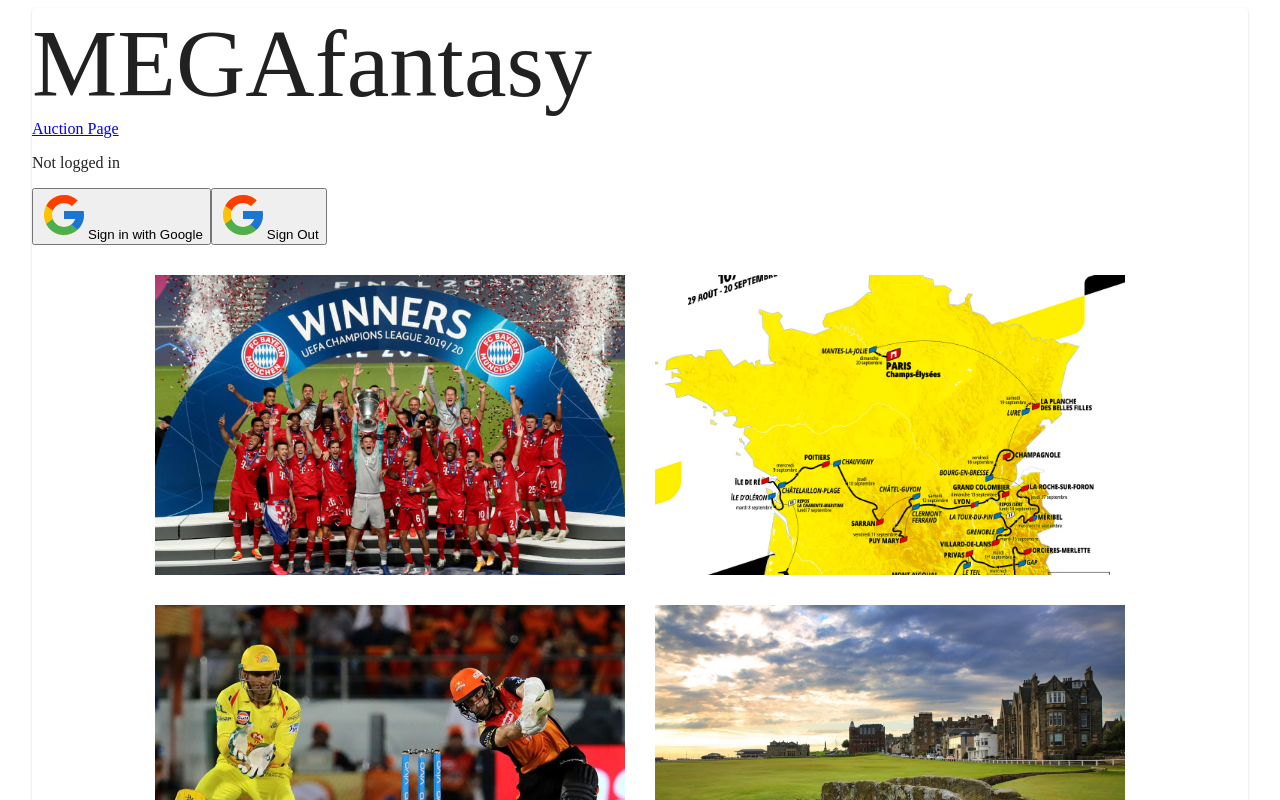
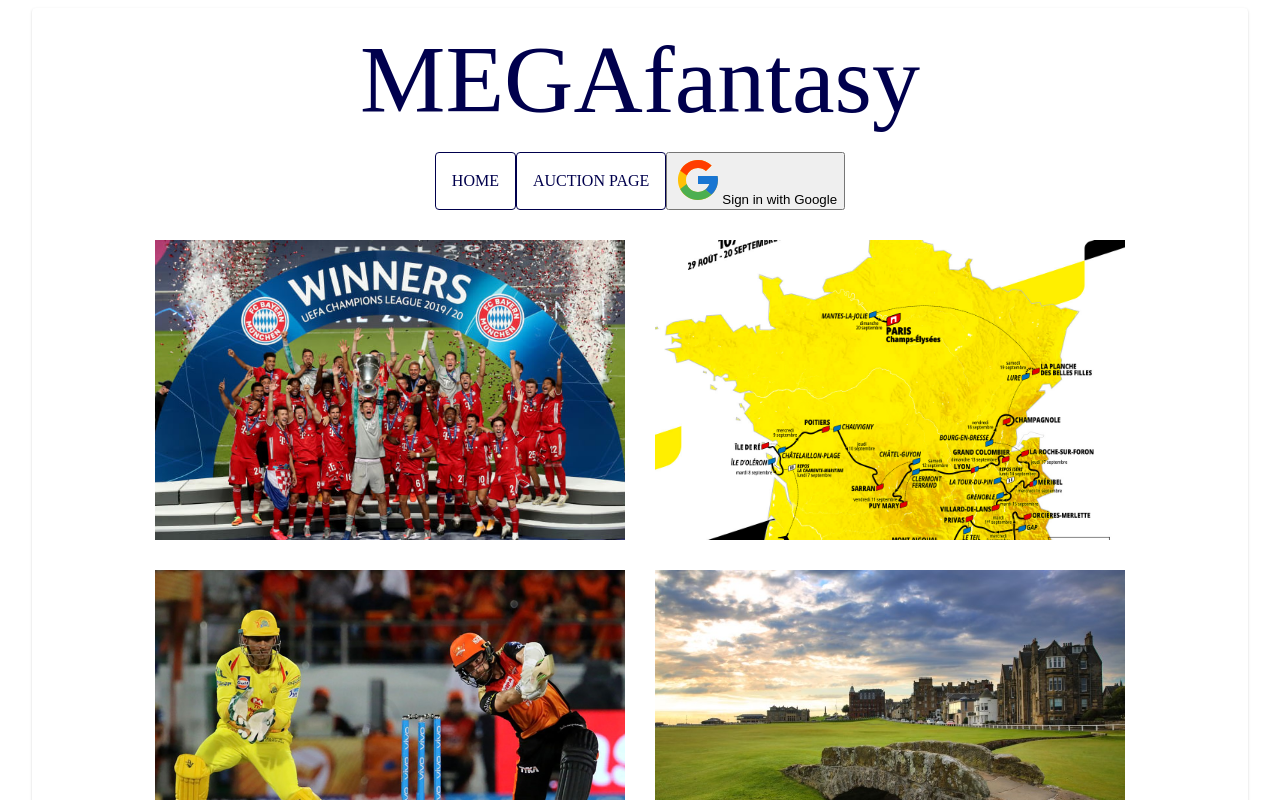
Before and after one commit to sdeda1us/mf, a React (Create React App) app: page /auction in a window 1280 px wide. Shown: the top 800 px of the page. Built offline with nearby package versions, Linux system fonts and the light colour scheme; no server answers; a web font is replaced by a local one.

Commit message:
spiffied up the nav bar

```diff
--- a/src/Components/Nav/Nav.jsx
+++ b/src/Components/Nav/Nav.jsx
@@ -1,11 +1,10 @@
 import React from 'react';
 import {Link} from 'react-router-dom';
-import {Typography} from '@material-ui/core';
-import { ThemeProvider, createMuiTheme } from '@material-ui/core/styles';
+import {Button, Grid, Typography} from '@material-ui/core';
+import { ThemeProvider, createMuiTheme, makeStyles } from '@material-ui/core/styles';
 import Login from '../Login/Login.jsx';
 import Logout from '../Logout/Logout.jsx';
 import {useSelector} from 'react-redux';
-
 
 //defining custom fonts
 const theme = createMuiTheme({
@@ -15,16 +14,36 @@
       ].join(','),
     },});
 
+    const useStyles = makeStyles((theme) => ({
+        root: {
+          flexGrow: 1,
+        },
+        paper: {
+          padding: theme.spacing(2),
+          textAlign: 'center',
+          color: '#00004d',
+        },
+        button: {
+          padding: theme.spacing(2),
+          textAlign: 'center',
+          border: '1px solid #00004d',
+          color: '#00004d',
+        }
+      }));
+
 export default function Nav() {
     const loginReducer = useSelector(state => state.loginReducer);
+    const classes = useStyles();
 
     return (
         <ThemeProvider theme={theme}>
-            <Typography variant="h1">MEGAfantasy</Typography>
-            <Link to="/auction">Auction Page</Link>
-            {loginReducer.email ? <p>Logged In</p>:<p>Not logged in</p>}
-            <Login />
-            <Logout />
+            <Grid container justify='center'>
+                <Grid item xs={12} className={classes.paper}><Typography variant="h1">MEGAfantasy</Typography></Grid>
+                <Link to="/"><Button className={classes.button}><Typography>Home</Typography></Button></Link>
+                <Link to="/auction"><Button className={classes.button}><Typography>Auction Page</Typography></Button></Link>
+                {loginReducer.email ? <Logout /> :<Login />}
+            </Grid>
+
         </ThemeProvider>
     )
 
```
